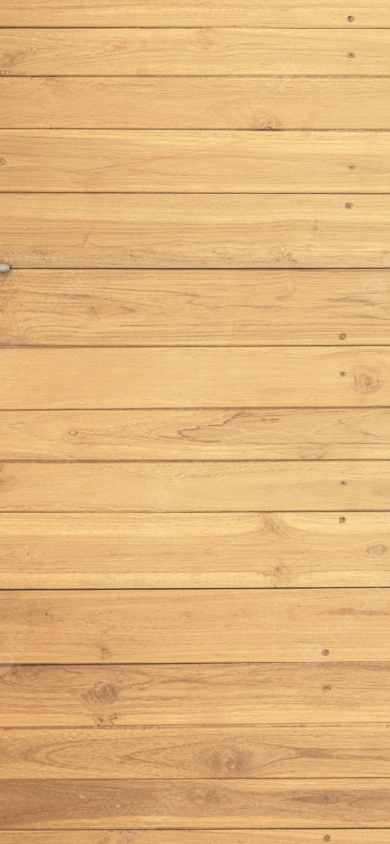
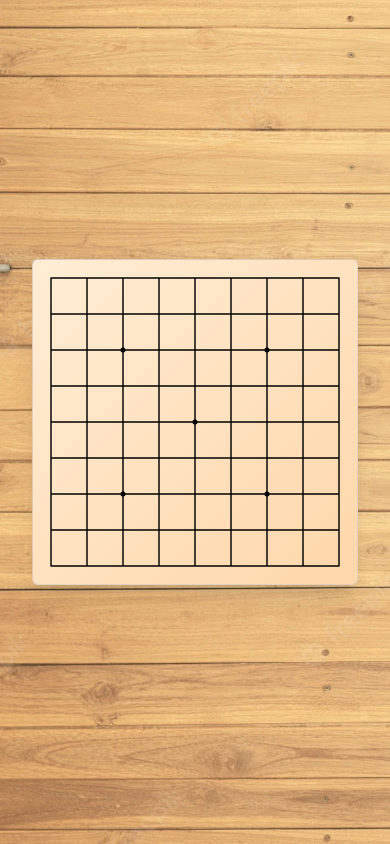
Before and after one commit to HighLiuk/go-game, a React (Vite) app: page / in a window 390 px wide. Built offline with nearby package versions, Linux system fonts and the light colour scheme.

Commit message:
🎨 Responsive Board

```diff
--- a/src/App.tsx
+++ b/src/App.tsx
@@ -2,7 +2,11 @@ import { FC } from "react"
 
 const App: FC = () => {
   return (
-    <div className="bg-page bg-cover h-screen flex items-center justify-center"></div>
+    <div className="flex h-screen items-center justify-center bg-page bg-cover p-8">
+      <div className="flex aspect-square w-full max-w-[75vh] items-center justify-center rounded-md border border-gray-400 border-opacity-30 bg-gradient-to-tl from-orange-200 to-orange-100 shadow-xl sm:my-32">
+        <div className="aspect-square w-full bg-board bg-cover"></div>
+      </div>
+    </div>
   )
 }
 
--- a/tailwind.config.cjs
+++ b/tailwind.config.cjs
@@ -5,6 +5,7 @@ module.exports = {
     extend: {
       backgroundImage: {
         page: "url('/img/background.webp')",
+        board: "url('/img/board.svg')",
       },
     },
   },
```
Also changed, not shown: public/img/board.svg (added).
